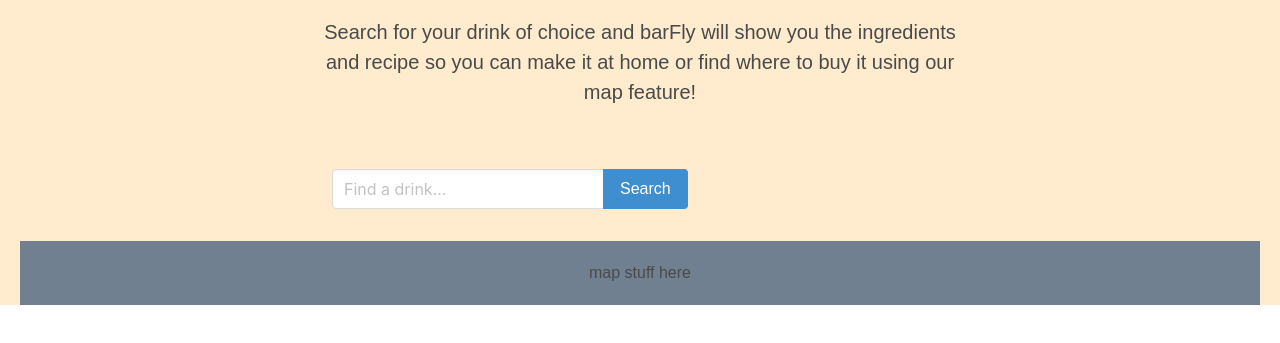
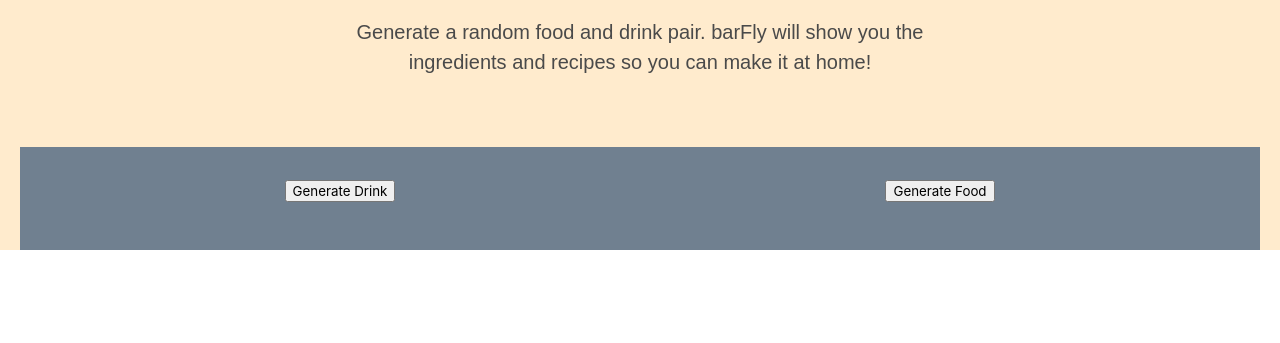
Before and after one commit to b-locatelli/Group-Website, a plain HTML site: page index.html in a window 1280 px wide. Shown: the part 297-640 px from the top of the page. Drawn offline with nearby package versions, Linux system fonts and the light colour scheme; some packages are replaced by stand-ins of ours; no server answers.

Commit message:
added html food column and generate buttons

```diff
--- a/index.html
+++ b/index.html
@@ -26,14 +26,10 @@
         <div id="welcome-page">
             <h1 id="welcome-title" class="has-text-centered has-text-black">barFly</h1>
             <p id="welcome-words">
-                Search for your drink of choice and barFly will show you
-                the ingredients and recipe so you can make it at home
-                or find where to buy it using our map feature!</p>
-            <div id="search-bar">
-                <!-- <form>
-                    <input type="text" name="drinkSearch" placeholder="Search..." id="search-box-init"/>
-                    <button type="submit" id="search-btn-init">Search</button>
-                </form> -->
+                Generate a random food and drink pair. barFly will show you
+                the ingredients and recipes so you can make it at home!
+            </p>
+            <!-- <div id="search-bar">
                 <div class="column is-half is-offset-one-quarter field has-addons">
                     <div class="control">
                         <input class="input" type="text" id="search-box-init"placeholder="Find a drink...">
@@ -42,20 +38,19 @@
                         <a class="button is-info">Search</a>
                     </div>
                 </div>
-
-            </div>
+            </div> -->
         </div>
 
-        <div id="next-page">
-            <!-- <form id="user-form" class="card-body">
-                <input type="text" name="drinkSearch" placeholder="Search..." id="search-box"/>
-                <button type="submit" id="search-btn">Search</button>
-            </form>  -->
-            <div id="drink">
+        <div id="next-page" class="columns flex">
+            <div id="drink" class="column flex is-half has-text-black">
+                <button type="submit" id="search-btn-init" class="mb-4">Generate Drink</button>
             </div>
-            <div id="map-api">
+            <div id="food" class="column flex is-half">
+                <button type="submit" id="search-btn-init" class="mb-4">Generate Food</button>
+            </div>
+            <!-- <div id="map-api">
                 <p>map stuff here</p>
-            </div>
+            </div> -->
         </div>
 
     </main>
```
